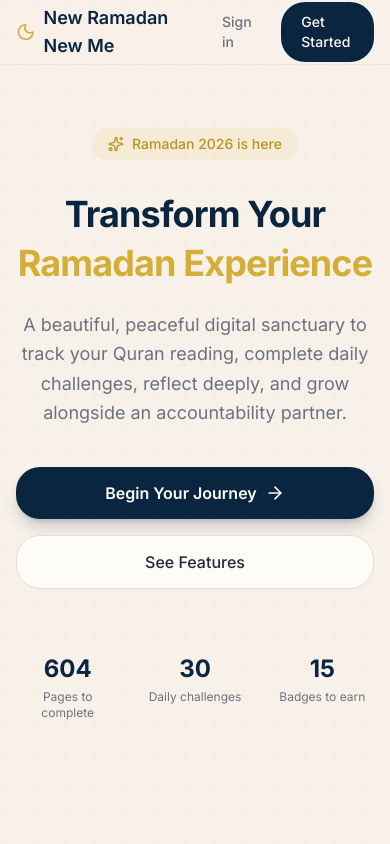
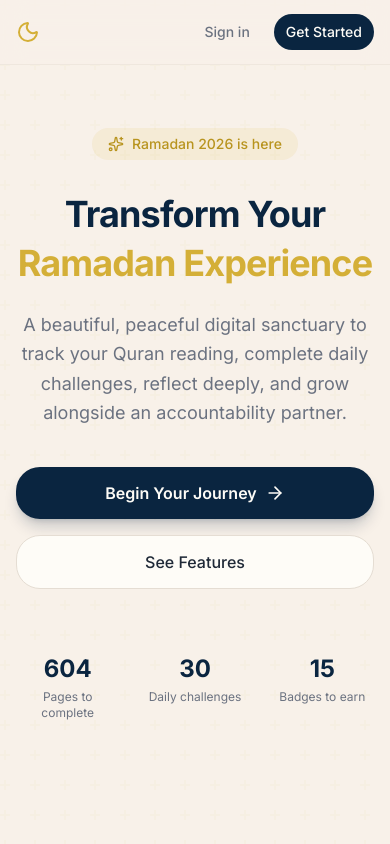
Before and after one commit to Ayida-Aman/New-Ramadan-New-Me, a Next.js app: page / in a window 390 px wide. Shown: the top 844 px of the page. Built offline with nearby package versions, Linux system fonts and the light colour scheme; no server answers.

Commit message:
feat(ui): add global Footer, dashboard Community link, and responsive fixes

```diff
--- a/src/app/(app)/community/page.tsx
+++ b/src/app/(app)/community/page.tsx
@@ -114,7 +114,7 @@ export default function CommunityPage() {
   const regularPosts = posts?.filter((p) => !p.is_featured) ?? [];
 
   return (
-    <div className="space-y-6">
+    <div className="space-y-6 overflow-x-hidden">
       <div className="flex items-center justify-between">
         <div>
           <h1 className="text-2xl font-bold text-navy dark:text-cream-light">
@@ -133,7 +133,7 @@ export default function CommunityPage() {
       {/* Compose */}
       {showCompose && (
         <div className="bg-card rounded-2xl border border-border/50 p-5 animate-fade-in-up">
-          <div className="flex gap-2 mb-3">
+          <div className="flex flex-wrap gap-2 mb-3">
             {POST_TYPES.map((type) => (
               <button
                 key={type.value}
@@ -281,10 +281,6 @@ function PostCard({
               />
               {post.likes_count > 0 && post.likes_count}
             </button>
-            <span className="flex items-center gap-1 text-sm text-muted">
-              <MessageCircle className="h-4 w-4" />
-              {post.comments_count > 0 && post.comments_count}
-            </span>
           </div>
         </div>
       </div>
--- a/src/app/layout.tsx
+++ b/src/app/layout.tsx
@@ -56,8 +56,9 @@ export default function RootLayout({
         <ThemeProvider>
           <QueryProvider>
             <SupabaseProvider>
-              {children}
-              <Footer />
+              <div className="pb-20 md:pb-6">{children}
+                <Footer />
+              </div>
             </SupabaseProvider>
           </QueryProvider>
         </ThemeProvider>
--- a/src/app/page.tsx
+++ b/src/app/page.tsx
@@ -59,20 +59,20 @@ export default function LandingPage() {
         <div className="max-w-6xl mx-auto px-4 sm:px-6 lg:px-8 h-16 flex items-center justify-between">
           <div className="flex items-center gap-2">
             <Moon className="h-6 w-6 text-gold" />
-            <span className="text-lg font-semibold text-navy dark:text-gold">
+            <span className="text-lg font-semibold text-navy dark:text-gold hidden sm:block">
               New Ramadan New Me
             </span>
           </div>
           <div className="flex items-center gap-3">
             <Link
               href="/auth/login"
-              className="text-sm font-medium text-muted hover:text-foreground transition-colors px-4 py-2"
+              className="text-sm font-medium text-muted hover:text-foreground transition-colors px-3 py-1.5 sm:px-4 sm:py-2"
             >
               Sign in
             </Link>
             <Link
               href="/auth/signup"
-              className="text-sm font-medium bg-navy dark:bg-gold text-cream-light dark:text-navy px-5 py-2.5 rounded-xl hover:opacity-90 transition-opacity"
+              className="text-sm font-medium bg-navy dark:bg-gold text-cream-light dark:text-navy px-3 py-2 sm:px-5 sm:py-2.5 rounded-xl hover:opacity-90 transition-opacity"
             >
               Get Started
             </Link>
--- a/src/components/dashboard/dashboard-client.tsx
+++ b/src/components/dashboard/dashboard-client.tsx
@@ -218,8 +218,8 @@ export function DashboardClient({
         </Link>
       )}
 
-      {/* Peer / Reflection row */}
-      <div className="grid grid-cols-2 gap-4">
+      {/* Peer / Reflection / Community row */}
+      <div className="grid grid-cols-1 sm:grid-cols-2 md:grid-cols-3 gap-4">
         {/* Peer */}
         <Link
           href="/peers"
@@ -256,6 +256,18 @@ export function DashboardClient({
           </p>
           <p className="text-xs text-muted mt-0.5">Write your thoughts</p>
         </Link>
+
+        {/* Community */}
+        <Link
+          href="/community"
+          className="bg-card rounded-2xl border border-border/50 p-4 hover:border-gold/30 transition-colors"
+        >
+          <Sparkles className="h-5 w-5 text-gold mb-2" />
+          <p className="text-sm font-semibold text-navy dark:text-cream-light">
+            Community
+          </p>
+          <p className="text-xs text-muted mt-0.5">Share & uplift</p>
+        </Link>
       </div>
     </div>
   );
--- a/src/components/quran/quick-log-button.tsx
+++ b/src/components/quran/quick-log-button.tsx
@@ -75,7 +75,7 @@ export function QuickLogButton() {
 
       {/* Quick log panel */}
       {isOpen && (
-        <div className="fixed bottom-24 md:bottom-8 right-4 z-50 bg-card rounded-2xl border border-border shadow-xl p-5 w-72 animate-fade-in-up">
+        <div className="fixed bottom-36 md:bottom-8 right-4 z-50 bg-card rounded-2xl border border-border shadow-xl p-5 w-72 animate-fade-in-up">
           <div className="flex items-center justify-between mb-4">
             <h3 className="font-semibold text-navy dark:text-cream-light">
               Quick Log
@@ -136,11 +136,15 @@ export function QuickLogButton() {
       <button
         onClick={() => setIsOpen(!isOpen)}
         className={cn(
-          "fixed bottom-20 md:bottom-6 right-4 z-50 w-14 h-14 rounded-full flex items-center justify-center shadow-lg transition-all",
+          "fixed bottom-28 md:bottom-6 right-4 z-50 w-14 h-14 rounded-full flex items-center justify-center shadow-lg transition-all",
           isOpen
             ? "bg-muted text-muted-foreground rotate-45"
             : "bg-gold text-navy animate-pulse-glow hover:scale-105"
         )}
+        style={{
+          // ensure it sits above safe-area inset on mobile
+          marginBottom: "env(safe-area-inset-bottom, 0px)",
+        }}
       >
         {isOpen ? <X className="h-6 w-6" /> : <BookOpen className="h-6 w-6" />}
       </button>
```
